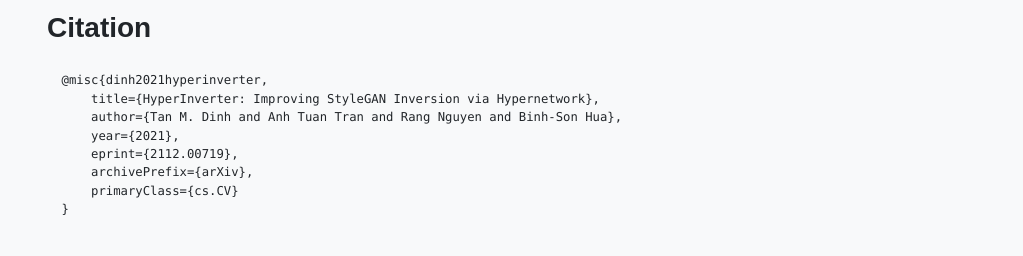
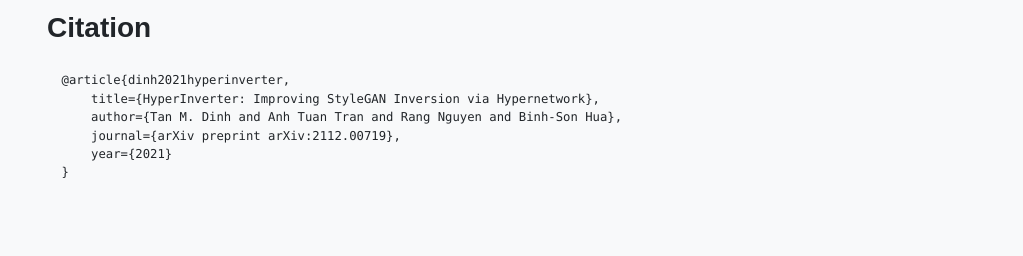
Before and after one commit to di-mi-ta/HyperInverter, a plain HTML site: page index.html in a window 1280 px wide. Shown: the part 4274-4530 px from the top of the page, without its empty margins (128-1151 px from the left). Drawn offline with nearby package versions, Linux system fonts and the light colour scheme; some packages are replaced by stand-ins of ours; some icons are missing.

Commit message:
update bibtex

```diff
--- a/index.html
+++ b/index.html
@@ -127,13 +127,11 @@
         <h3>Citation</h3>
       </div>
       <pre><code>
-    @misc{dinh2021hyperinverter,
+    @article{dinh2021hyperinverter,
         title={HyperInverter: Improving StyleGAN Inversion via Hypernetwork},
         author={Tan M. Dinh and Anh Tuan Tran and Rang Nguyen and Binh-Son Hua},
-        year={2021},
-        eprint={2112.00719},
-        archivePrefix={arXiv},
-        primaryClass={cs.CV}
+        journal={arXiv preprint arXiv:2112.00719},
+        year={2021}
     }
       </code></pre>
     </div>
```
